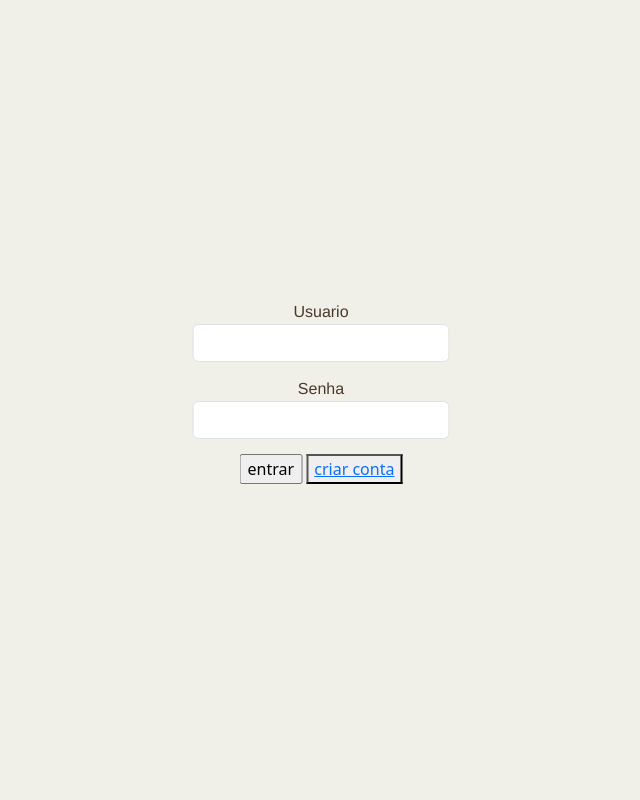
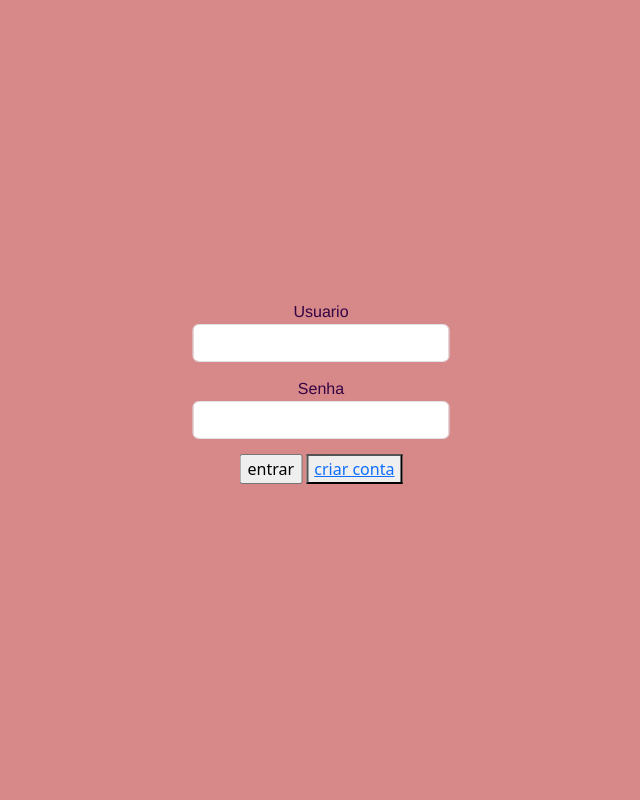
Before and after one commit to MaelMatos/pantheon, a PHP site: page / in a window 1280 px wide. Shown: the whole page, without its empty margins (319-959 px from the left). Run offline with PHP 8.4, Linux system fonts and the light colour scheme; data that the repository does not hold is empty; some libraries are stand-ins or nearby versions.

Commit message:
Update pantheon.css
css denovo

```diff
--- a/pantheon.css
+++ b/pantheon.css
@@ -1,27 +1,27 @@
 .centered {position: fixed; top: 50%; left: 50%;
     /* bring your own prefixes */
      transform: translate(-50%, -50%); text-align: center;}
-.cor{background-color:#F1F0E8}
+.cor{background-color:#d78888}
 .grp{text-align: center;}
 
 body{
- background-color: burlywood;
+ background-color: #d78888;
 }
 
 
 h1{
- color:#49382B;
+ color:#330345 ;
  font-family: 'Franklin Gothic Medium', 'Arial Narrow', Arial, sans-serif;
 }
 
 
 p{
-    color:#49382B;
+    color:#330345 ;
     font-family: 'Franklin Gothic Medium', 'Arial Narrow', Arial, sans-serif;
 }
 
 
 label{
- color:#49382B;
+ color:#330345 ;
  font-family: 'Franklin Gothic Medium', 'Arial Narrow', Arial, sans-serif;
 }
```
